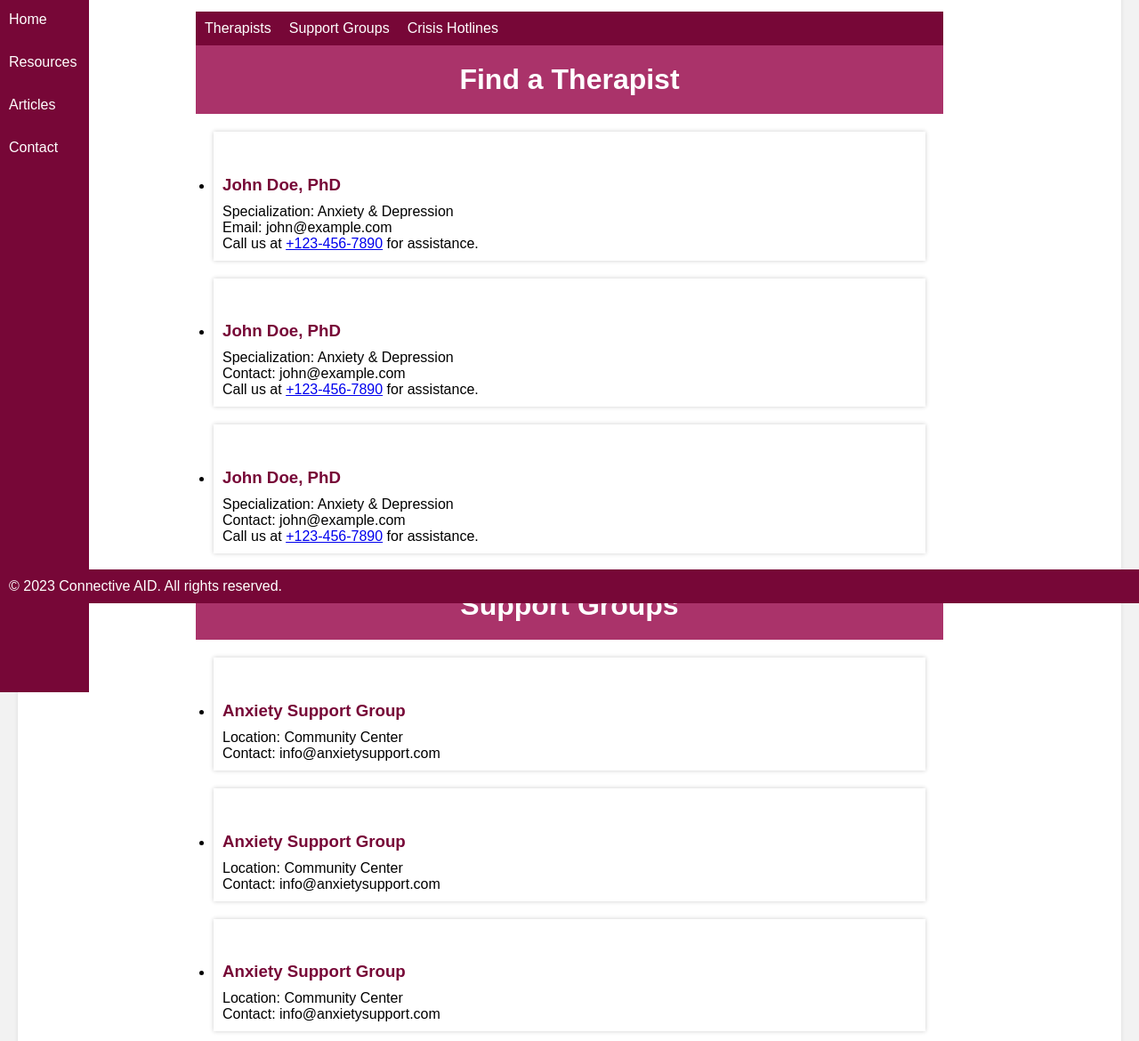
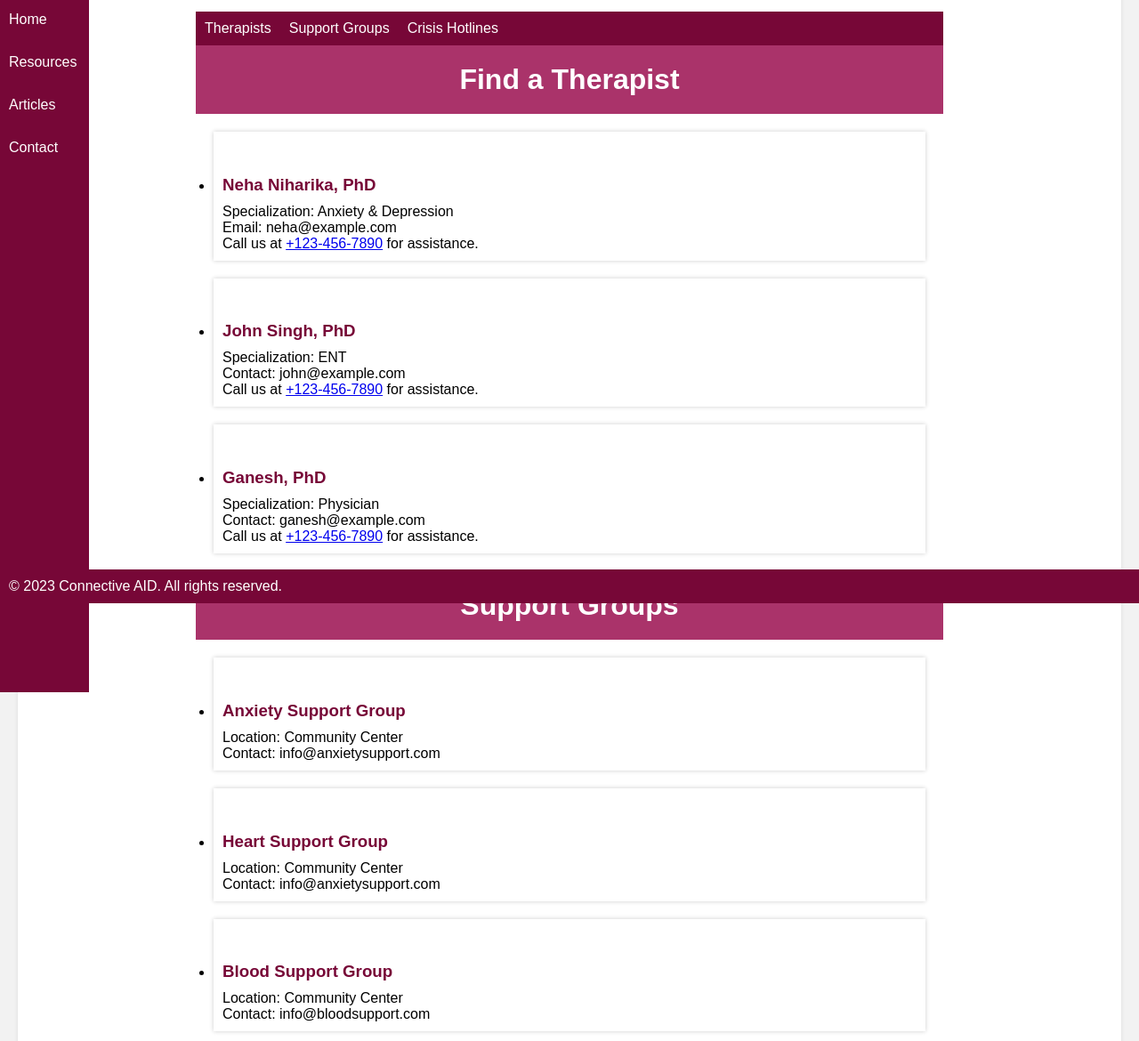
Before and after one commit to NehaScienceUtsav/First-Advice-on-Medical, a plain HTML site: page resources.html in a window 1280 px wide. Shown: the part 122-1292 px from the top of the page at 89% size. Drawn offline with Linux system fonts and the light colour scheme.

Commit message:
Update resources.html

```diff
--- a/resources.html
+++ b/resources.html
@@ -33,21 +33,21 @@
           <h2 class="res-h2">Find a Therapist</h2>
           <ul>
               <li  class="res-list">
-                  <h3 class="res-h3">John Doe, PhD</h3>
+                  <h3 class="res-h3">Neha Niharika, PhD</h3>
                   <p>Specialization: Anxiety & Depression</p>
-                  <p>Email: john@example.com</p>
+                  <p>Email: neha@example.com</p>
                 <p>Call us at <a href="tel:+1234567890">+123-456-7890</a> for assistance.</p>
               </li>
               <li  class="res-list">
-                <h3 class="res-h3">John Doe, PhD</h3>
-                <p>Specialization: Anxiety & Depression</p>
+                <h3 class="res-h3">John Singh, PhD</h3>
+                <p>Specialization: ENT</p>
                 <p>Contact: john@example.com</p>
                 <p>Call us at <a href="tel:+1234567890">+123-456-7890</a> for assistance.</p>
             </li>
             <li  class="res-list">
-              <h3 class="res-h3">John Doe, PhD</h3>
-              <p>Specialization: Anxiety & Depression</p>
-              <p>Contact: john@example.com</p>
+              <h3 class="res-h3">Ganesh, PhD</h3>
+              <p>Specialization: Physician</p>
+              <p>Contact: ganesh@example.com</p>
               <p>Call us at <a href="tel:+1234567890">+123-456-7890</a> for assistance.</p>
           </li>
               <!-- Add more therapist listings here -->
@@ -63,14 +63,14 @@
                   <p>Contact: info@anxietysupport.com</p>
               </li>
               <li class="res-list">
-                <h3 class="res-h3">Anxiety Support Group</h3>
+                <h3 class="res-h3">Heart Support Group</h3>
                 <p>Location: Community Center</p>
                 <p>Contact: info@anxietysupport.com</p>
             </li>
             <li class="res-list">
-              <h3 class="res-h3">Anxiety Support Group</h3>
+              <h3 class="res-h3">Blood Support Group</h3>
               <p>Location: Community Center</p>
-              <p>Contact: info@anxietysupport.com</p>
+              <p>Contact: info@bloodsupport.com</p>
           </li>
               <!-- Add more support group listings here -->
           </ul>
```
